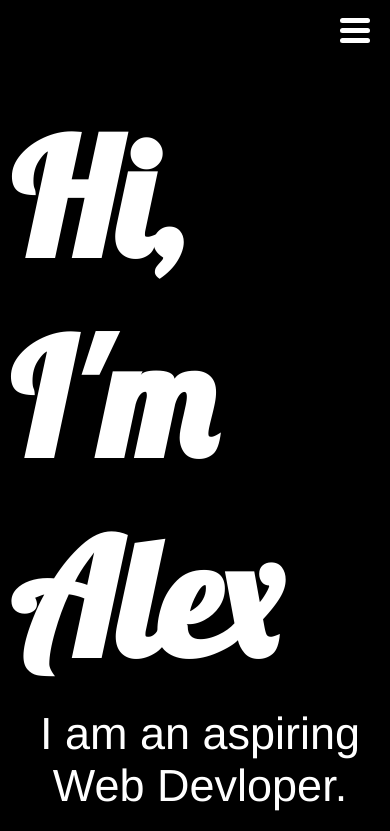
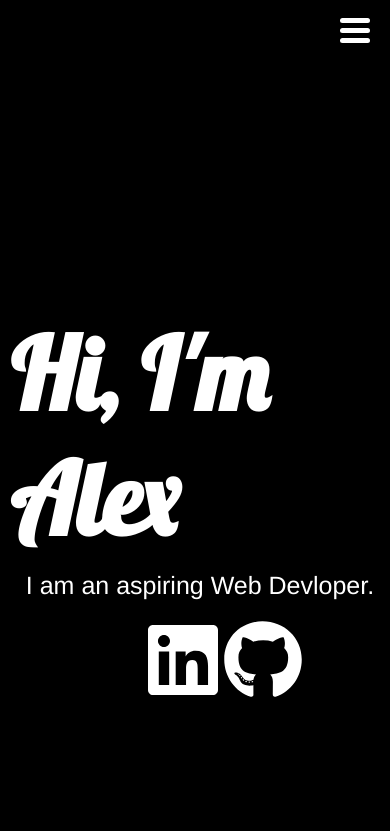
Before and after one commit to aalejan/portfolio, a React (Create React App) app: page / in a window 390 px wide. Shown: the top 831 px of the page. Built offline with nearby package versions, Linux system fonts and the light colour scheme.

Commit message:
made about section more responsive and added a media queries

```diff
--- a/src/components /AboutSection.js
+++ b/src/components /AboutSection.js
@@ -67,20 +67,16 @@ const About = styled.div `
            transition: transform 150ms ease-in-out;
         }
     }
-    @media(max-width: 375px){
-
-    }
 `
 
 const Title = styled.h2 `
 font-size: 16rem;
-// animation: title-entrance 1.5s ease-in-out;
  color:white;
  font-weight: 800;
  font-family: 'Lobster', cursive;
- @media (max-width: 375px){
-    font-size: 10rem;
-     padding-left:4rem;
+ @media (max-width: 736px){
+
+     font-size: 10rem;
  }
 `
 
@@ -91,10 +87,9 @@ const SubTitle = styled.div `
     text-align: center;
     //animation: title-entrance 1.5s ease-in-out;
    // animation-delay:0.2s;
-    @media(max-width: 375px){
-        font-size: 1.5rem;
-        padding-left: 4rem;
-        margin-top: .5rem;
+    @media(max-width: 736px){
+        font-size: 2.5rem;
+
     }
 `
 
```
